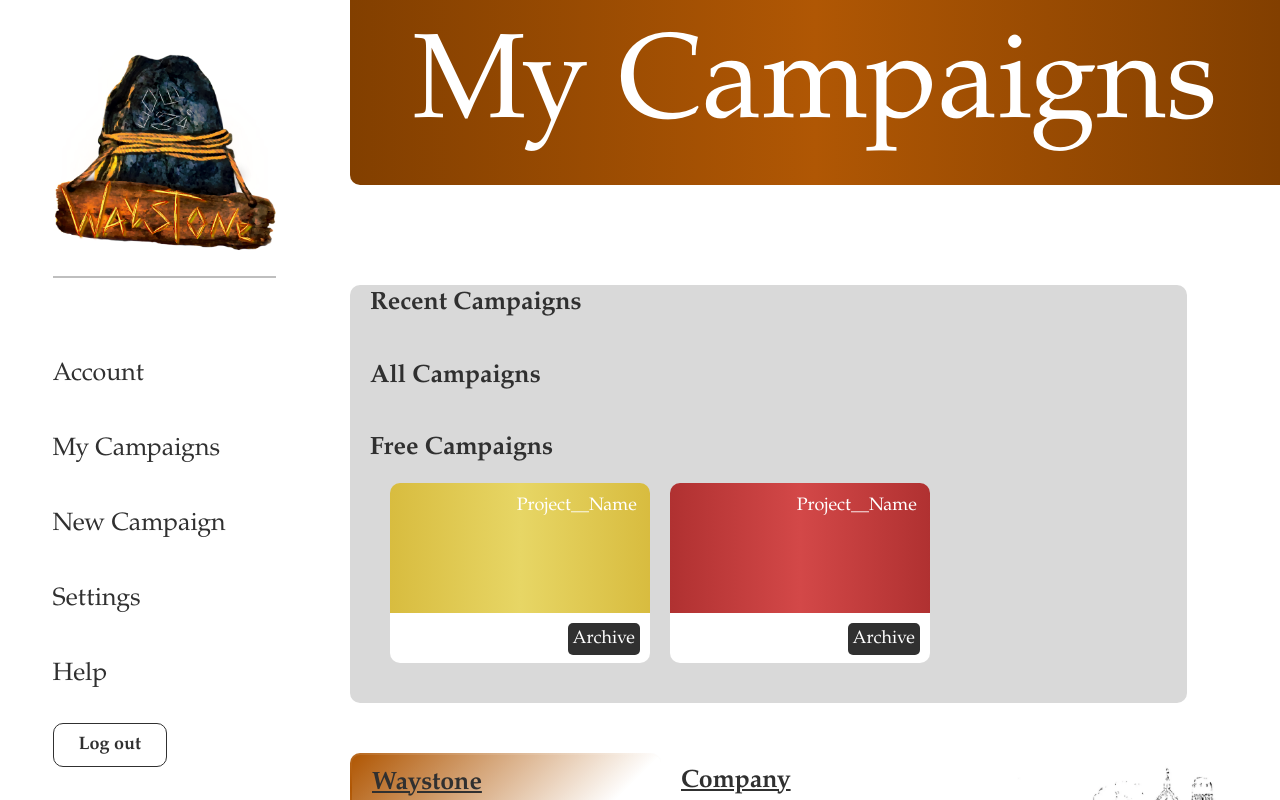
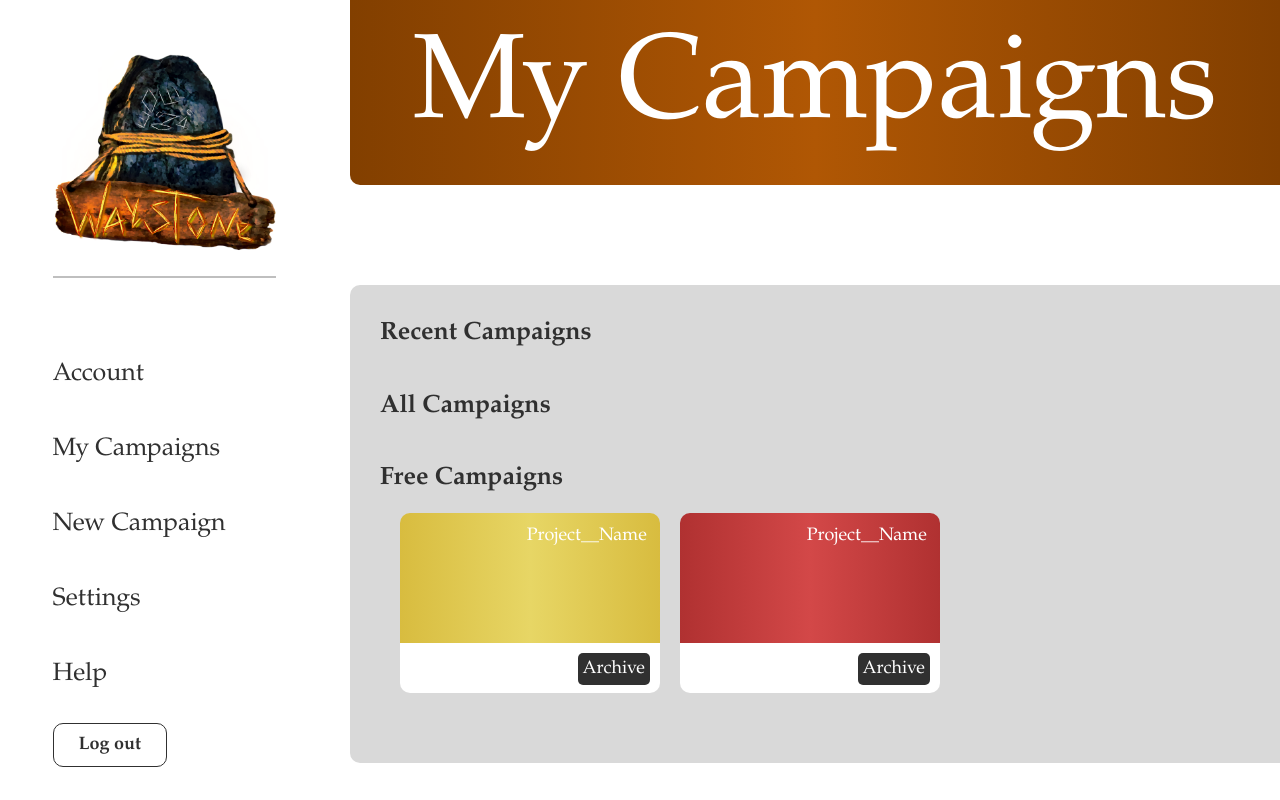
Before and after one commit to WouterOnGithub/Waystone, a React (Vite) app in the folder waystoneProject/: page /user/My_Campaigns_Page in a window 1280 px wide. Shown: the top 800 px of the page. Built offline with nearby package versions, Linux system fonts and the light colour scheme; no server answers.

Commit message:
Css issue fixed

```diff
--- a/waystoneProject/src/pages/pages-css/Account_Page.css
+++ b/waystoneProject/src/pages/pages-css/Account_Page.css
@@ -5,7 +5,8 @@
     display: flex;
     padding: 20px;
     margin-bottom: 50px;
-    max-width: 72%;
+    margin-top: 30px;
+    max-width: 100%;
 }
 
 .account-profile /* The profile section (the profile image, username, description) */
--- a/waystoneProject/src/pages/pages-css/CSS.css
+++ b/waystoneProject/src/pages/pages-css/CSS.css
@@ -78,7 +78,7 @@
     background-color: var(--background-colour2);
     margin-top: 100px;
     padding: 30px;
-    width: 100vw;
+    width: 76vw;
 }
 #content b
 {
--- a/waystoneProject/src/pages/pages-css/New_Campaign_Page_CAMPAIGN.css
+++ b/waystoneProject/src/pages/pages-css/New_Campaign_Page_CAMPAIGN.css
@@ -43,11 +43,6 @@
 
 
 /* New_Campaign_Page_CAMPAIGN */
-#content {
-  max-width: 90%;
-  padding: 0 20px;
-  box-sizing: border-box;
-}
 
 .campaign-actions /* The save and continue, and enter button */
 {
```
